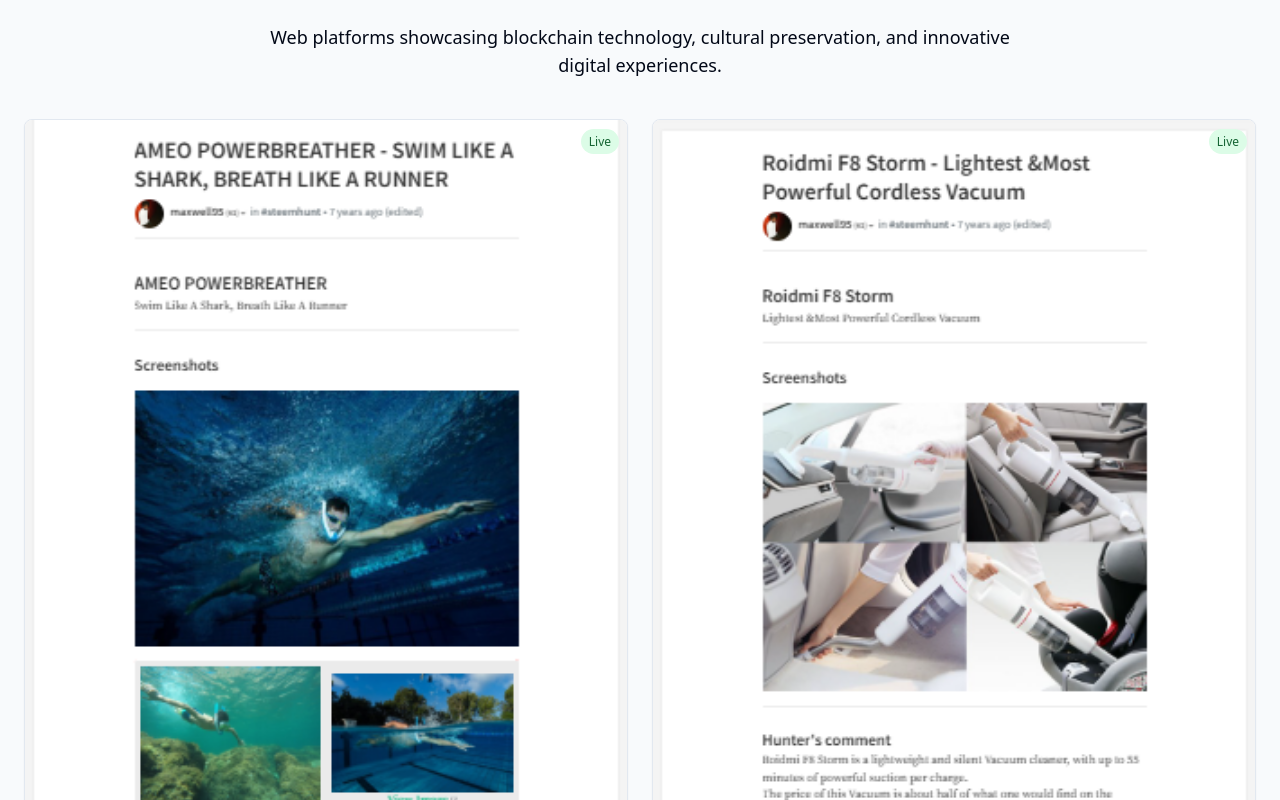
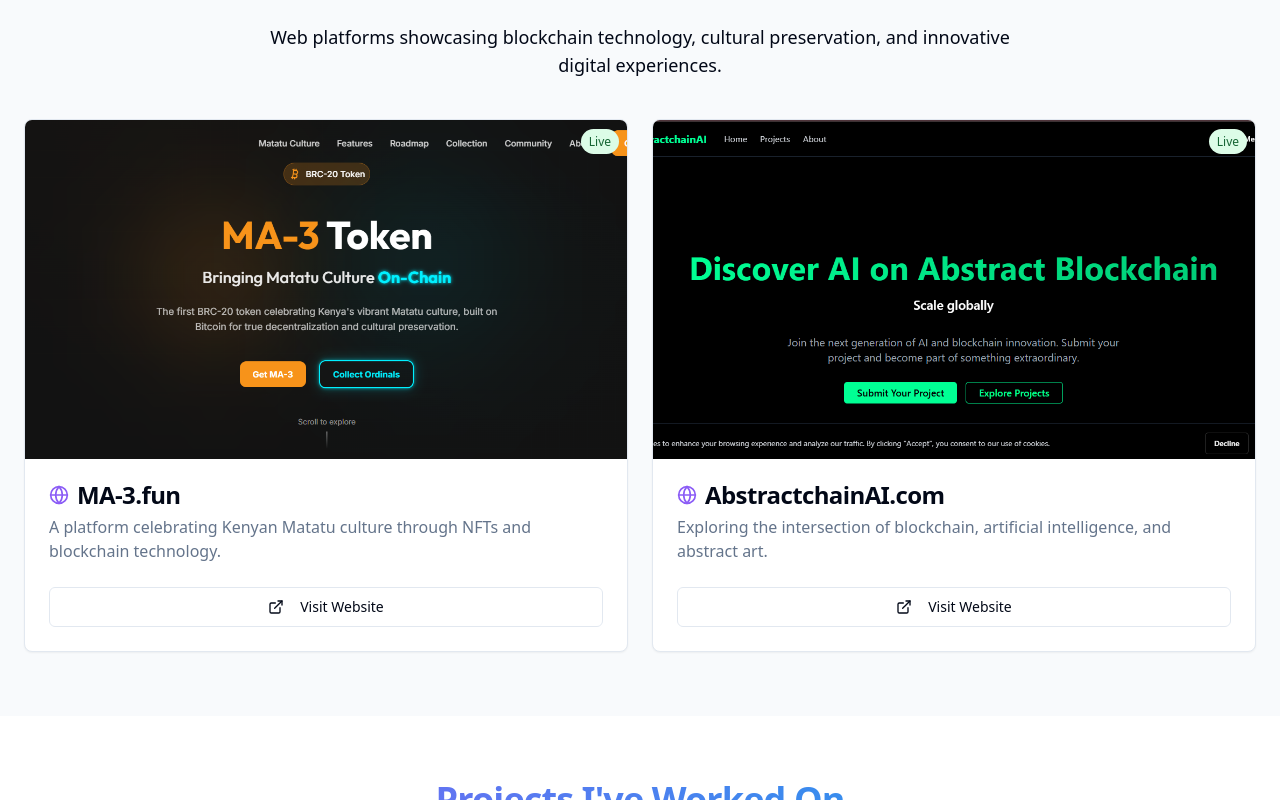
Before and after one commit to Maxwellbruno95/culture-crypto-verse, a React (Vite) app: page / in a window 1280 px wide. Shown: the part 7420-8220 px from the top of the page. Built offline with nearby package versions, Linux system fonts and the light colour scheme.

Commit message:
Add website cover images

```diff
--- a/src/components/Websites.tsx
+++ b/src/components/Websites.tsx
@@ -9,14 +9,14 @@ const Websites = () => {
     {
       title: "MA-3.fun",
       description: "A platform celebrating Kenyan Matatu culture through NFTs and blockchain technology.",
-      image: "/lovable-uploads/7f59d5f0-5cfd-4e91-a2d6-312976611857.png",
+      image: "/lovable-uploads/da36598e-34de-43ff-9a4c-7964a8dd1a63.png",
       url: "https://ma-3.fun",
       status: "Live",
     },
     {
       title: "AbstractchainAI.com",
       description: "Exploring the intersection of blockchain, artificial intelligence, and abstract art.",
-      image: "/lovable-uploads/cc4d1092-00b5-4f5a-ade1-69f8b1581bcc.png",
+      image: "/lovable-uploads/9c3e4660-503d-466a-a8a5-548195e5c19c.png",
       url: "https://abstractchainai.com",
       status: "Live",
     },
@@ -64,6 +64,10 @@ const Websites = () => {
                 variant="outline"
                 className="w-full"
                 disabled={website.status !== "Live"}
+                as="a"
+                href={website.url}
+                target="_blank"
+                rel="noopener noreferrer"
               >
                 <ExternalLink className="h-4 w-4 mr-2" />
                 Visit Website
```
Also changed, not shown: public/lovable-uploads/9c3e4660-503d-466a-a8a5-548195e5c19c.png (added), public/lovable-uploads/da36598e-34de-43ff-9a4c-7964a8dd1a63.png (added).
